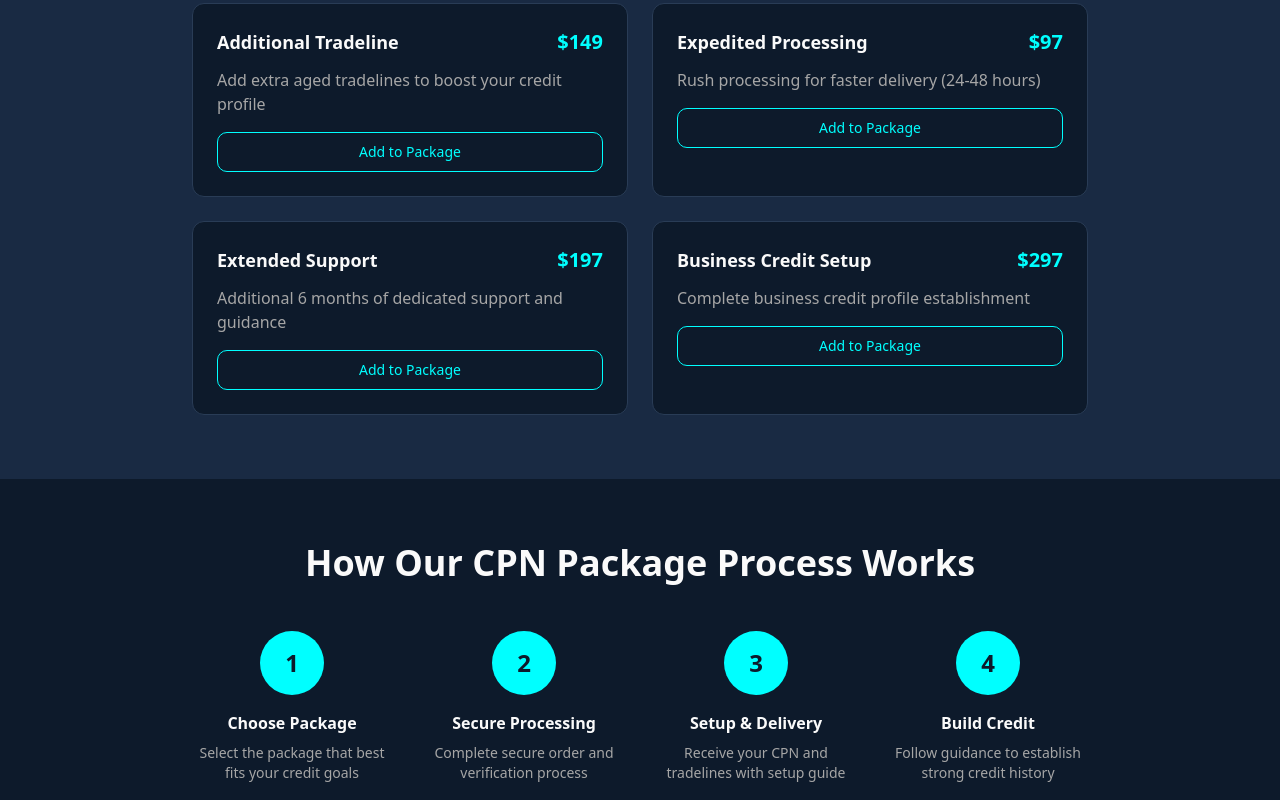
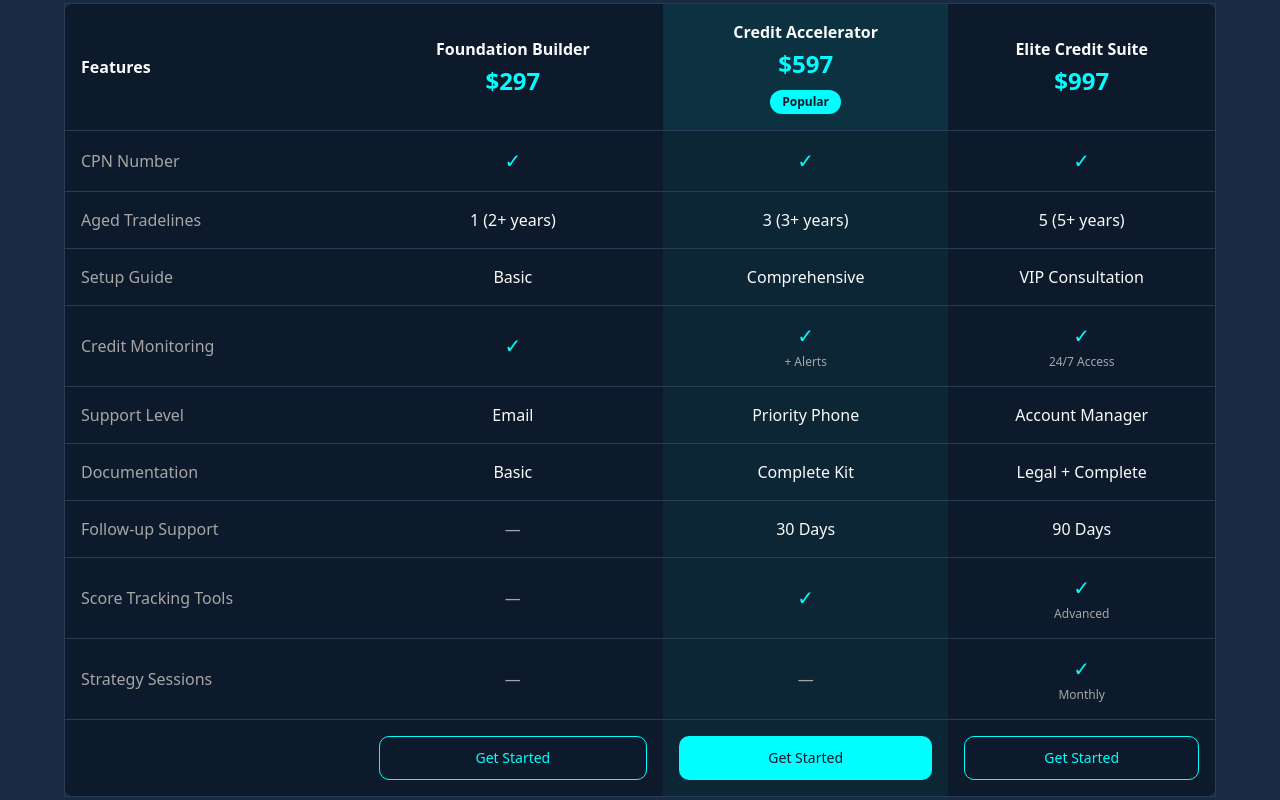
Before and after one commit to vickyke1/credit-elite-boost, a React (Vite) app: page /cpn-packages in a window 1280 px wide. Shown: the part 1460-2260 px from the top of the page. Built offline with nearby package versions, Linux system fonts and the light colour scheme; no server answers.

Commit message:
Add package comparison table
Add a side-by-side features comparison section to the CPN Packages page, rendering a responsive table that displays all three packages (Foundation Builder, Credit Accelerator, Elite Credit Suite) with their respective features and pricing.

```diff
--- a/src/pages/CPNPackages.tsx
+++ b/src/pages/CPNPackages.tsx
@@ -196,7 +196,136 @@ const CPNPackages = () => {
           </div>
         </section>
 
-        {/* Add-Ons */}
+        {/* Comparison Table */}
+        <section className="py-16 bg-surface-elevated" aria-labelledby="comparison-heading">
+          <div className="container mx-auto px-6">
+            <h2 id="comparison-heading" className="text-3xl md:text-4xl font-bold text-center text-foreground mb-12">
+              Package Comparison
+            </h2>
+            <div className="overflow-x-auto">
+              <table className="w-full max-w-6xl mx-auto bg-background border border-border rounded-lg">
+                <thead>
+                  <tr className="border-b border-border">
+                    <th className="p-4 text-left text-foreground font-semibold">Features</th>
+                    {packages.map((pkg, index) => (
+                      <th key={index} className={`p-4 text-center ${pkg.popular ? 'bg-primary/10' : ''}`}>
+                        <div className="font-bold text-foreground mb-1">{pkg.name}</div>
+                        <div className="text-2xl font-bold text-primary">{pkg.price}</div>
+                        {pkg.popular && (
+                          <div className="mt-2">
+                            <span className="inline-block bg-primary text-primary-foreground px-3 py-1 rounded-full text-xs font-semibold">
+                              Popular
+                            </span>
+                          </div>
+                        )}
+                      </th>
+                    ))}
+                  </tr>
+                </thead>
+                <tbody>
+                  <tr className="border-b border-border">
+                    <td className="p-4 text-muted-foreground font-medium">CPN Number</td>
+                    <td className="p-4 text-center">
+                      <span className="text-primary text-xl">✓</span>
+                    </td>
+                    <td className="p-4 text-center bg-primary/5">
+                      <span className="text-primary text-xl">✓</span>
+                    </td>
+                    <td className="p-4 text-center">
+                      <span className="text-primary text-xl">✓</span>
+                    </td>
+                  </tr>
+                  <tr className="border-b border-border">
+                    <td className="p-4 text-muted-foreground font-medium">Aged Tradelines</td>
+                    <td className="p-4 text-center text-foreground">1 (2+ years)</td>
+                    <td className="p-4 text-center bg-primary/5 text-foreground">3 (3+ years)</td>
+                    <td className="p-4 text-center text-foreground">5 (5+ years)</td>
+                  </tr>
+                  <tr className="border-b border-border">
+                    <td className="p-4 text-muted-foreground font-medium">Setup Guide</td>
+                    <td className="p-4 text-center text-foreground">Basic</td>
+                    <td className="p-4 text-center bg-primary/5 text-foreground">Comprehensive</td>
+                    <td className="p-4 text-center text-foreground">VIP Consultation</td>
+                  </tr>
+                  <tr className="border-b border-border">
+                    <td className="p-4 text-muted-foreground font-medium">Credit Monitoring</td>
+                    <td className="p-4 text-center">
+                      <span className="text-primary text-xl">✓</span>
+                    </td>
+                    <td className="p-4 text-center bg-primary/5">
+                      <span className="text-primary text-xl">✓</span>
+                      <div className="text-xs text-muted-foreground mt-1">+ Alerts</div>
+                    </td>
+                    <td className="p-4 text-center">
+                      <span className="text-primary text-xl">✓</span>
+                      <div className="text-xs text-muted-foreground mt-1">24/7 Access</div>
+                    </td>
+                  </tr>
+                  <tr className="border-b border-border">
+                    <td className="p-4 text-muted-foreground font-medium">Support Level</td>
+                    <td className="p-4 text-center text-foreground">Email</td>
+                    <td className="p-4 text-center bg-primary/5 text-foreground">Priority Phone</td>
+                    <td className="p-4 text-center text-foreground">Account Manager</td>
+                  </tr>
+                  <tr className="border-b border-border">
+                    <td className="p-4 text-muted-foreground font-medium">Documentation</td>
+                    <td className="p-4 text-center text-foreground">Basic</td>
+                    <td className="p-4 text-center bg-primary/5 text-foreground">Complete Kit</td>
+                    <td className="p-4 text-center text-foreground">Legal + Complete</td>
+                  </tr>
+                  <tr className="border-b border-border">
+                    <td className="p-4 text-muted-foreground font-medium">Follow-up Support</td>
+                    <td className="p-4 text-center text-muted-foreground">—</td>
+                    <td className="p-4 text-center bg-primary/5 text-foreground">30 Days</td>
+                    <td className="p-4 text-center text-foreground">90 Days</td>
+                  </tr>
+                  <tr className="border-b border-border">
+                    <td className="p-4 text-muted-foreground font-medium">Score Tracking Tools</td>
+                    <td className="p-4 text-center text-muted-foreground">—</td>
+                    <td className="p-4 text-center bg-primary/5">
+                      <span className="text-primary text-xl">✓</span>
+                    </td>
+                    <td className="p-4 text-center">
+                      <span className="text-primary text-xl">✓</span>
+                      <div className="text-xs text-muted-foreground mt-1">Advanced</div>
+                    </td>
+                  </tr>
+                  <tr className="border-b border-border">
+                    <td className="p-4 text-muted-foreground font-medium">Strategy Sessions</td>
+                    <td className="p-4 text-center text-muted-foreground">—</td>
+                    <td className="p-4 text-center bg-primary/5 text-muted-foreground">—</td>
+                    <td className="p-4 text-center">
+                      <span className="text-primary text-xl">✓</span>
+                      <div className="text-xs text-muted-foreground mt-1">Monthly</div>
+                    </td>
+                  </tr>
+                  <tr>
+                    <td className="p-4"></td>
+                    <td className="p-4 text-center">
+                      <Button variant="outline" className="w-full">
+                        Get Started
+                      </Button>
+                    </td>
+                    <td className="p-4 text-center bg-primary/5">
+                      <Button className="w-full">
+                        Get Started
+                      </Button>
+                    </td>
+                    <td className="p-4 text-center">
+                      <Button variant="outline" className="w-full">
+                        Get Started
+                      </Button>
+                    </td>
+                  </tr>
+                </tbody>
+              </table>
+            </div>
+            <p className="text-center text-sm text-muted-foreground mt-6">
+              All packages include secure processing, legal compliance verification, and quality guarantee
+            </p>
+          </div>
+        </section>
+
         <section className="py-16 bg-surface-elevated" aria-labelledby="addons-heading">
           <div className="container mx-auto px-6">
             <h2 id="addons-heading" className="text-3xl md:text-4xl font-bold text-center text-foreground mb-12">
```
